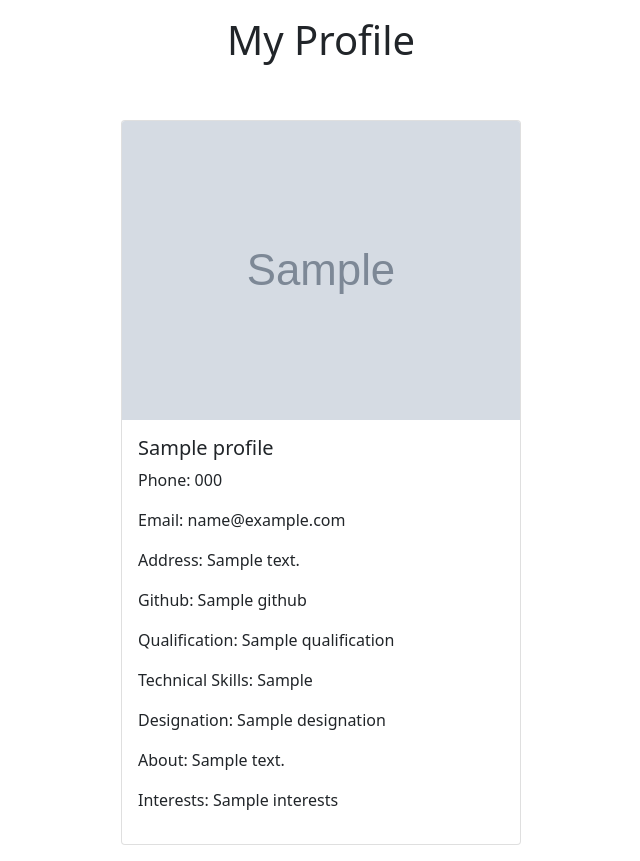
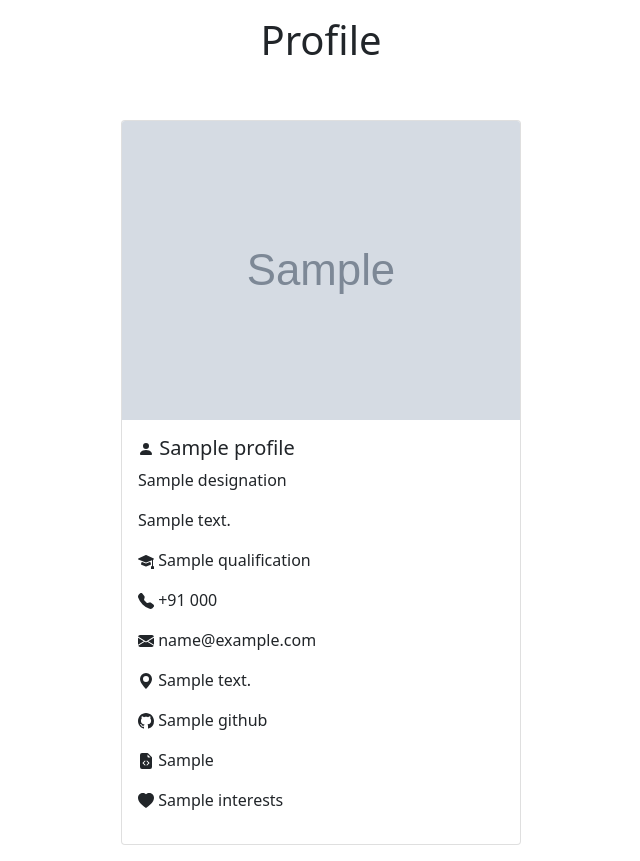
Before and after one commit to vascodes/django-profile-card, a Python web app: template profiles/templates/index.html in a window 1280 px wide. Shown: the whole page, without its empty margins (319-959 px from the left). Run offline with Jinja, Linux system fonts and the light colour scheme; the template is opened without the code that fills it: most values are stand-ins (such as "Sample title", 1, 10 or a date in 2020); grey boxes marked "Sample" are stand-in pictures.

Commit message:
Update styles in index.html

```diff
--- a/profiles/templates/index.html
+++ b/profiles/templates/index.html
@@ -11,22 +11,63 @@
 <body>
     {% block content %}
         <div class="container p-3 d-flex flex-column align-items-center justify-content-center">
-            <h1 class="text-center">My Profile</h1>
+            <h1 class="text-center">Profile</h1>
             <div class="d-flex mt-5">
                 {% for profile in profiles %}
                     <div class="card" style="width: 25rem;">
                         <img src="{{ profile.image }}" class="card-img-top" alt="{{ profile.name }}">
                         <div class="card-body">
-                            <h5 class="card-title">{{ profile.name }}</h5>
-                            <p>Phone: {{profile.phone}}</p>
-                            <p>Email: {{profile.email}}</p>
-                            <p>Address: {{profile.address}}</p>
-                            <p>Github: {{profile.github}}</p>
-                            <p>Qualification: {{profile.qualification}}</p>
-                            <p>Technical Skills: {{profile.tech_skills}}</p>
-                            <p>Designation: {{profile.designation}}</p>
-                            <p>About: {{profile.about}}</p>
-                            <p>Interests: {{profile.interests}}</p>
+                            <h5 class="card-title">
+                                <svg xmlns="http://www.w3.org/2000/svg" width="16" height="16" fill="currentColor" class="bi bi-person-fill" viewBox="0 0 16 16">
+                                    <path d="M3 14s-1 0-1-1 1-4 6-4 6 3 6 4-1 1-1 1H3Zm5-6a3 3 0 1 0 0-6 3 3 0 0 0 0 6Z"/>
+                                </svg>
+                                {{ profile.name }}
+                            </h5>
+                            <p>{{profile.designation}}</p>
+                            <p>{{profile.about}}</p>
+                            <p>
+                                <svg xmlns="http://www.w3.org/2000/svg" width="16" height="16" fill="currentColor" class="bi bi-mortarboard-fill" viewBox="0 0 16 16">
+                                    <path d="M8.211 2.047a.5.5 0 0 0-.422 0l-7.5 3.5a.5.5 0 0 0 .025.917l7.5 3a.5.5 0 0 0 .372 0L14 7.14V13a1 1 0 0 0-1 1v2h3v-2a1 1 0 0 0-1-1V6.739l.686-.275a.5.5 0 0 0 .025-.917l-7.5-3.5Z"/>
+                                    <path d="M4.176 9.032a.5.5 0 0 0-.656.327l-.5 1.7a.5.5 0 0 0 .294.605l4.5 1.8a.5.5 0 0 0 .372 0l4.5-1.8a.5.5 0 0 0 .294-.605l-.5-1.7a.5.5 0 0 0-.656-.327L8 10.466 4.176 9.032Z"/>
+                                </svg>
+                                {{profile.qualification}}
+                            </p>
+                            <p>
+                                <svg xmlns="http://www.w3.org/2000/svg" width="16" height="16" fill="currentColor" class="bi bi-telephone-fill" viewBox="0 0 16 16">
+                                    <path fill-rule="evenodd" d="M1.885.511a1.745 1.745 0 0 1 2.61.163L6.29 2.98c.329.423.445.974.315 1.494l-.547 2.19a.678.678 0 0 0 .178.643l2.457 2.457a.678.678 0 0 0 .644.178l2.189-.547a1.745 1.745 0 0 1 1.494.315l2.306 1.794c.829.645.905 1.87.163 2.611l-1.034 1.034c-.74.74-1.846 1.065-2.877.702a18.634 18.634 0 0 1-7.01-4.42 18.634 18.634 0 0 1-4.42-7.009c-.362-1.03-.037-2.137.703-2.877L1.885.511z"/>
+                                </svg>
+                                +91 {{profile.phone}}
+                            </p>
+                            <p>
+                                <svg xmlns="http://www.w3.org/2000/svg" width="16" height="16" fill="currentColor" class="bi bi-envelope-fill" viewBox="0 0 16 16">
+                                    <path d="M.05 3.555A2 2 0 0 1 2 2h12a2 2 0 0 1 1.95 1.555L8 8.414.05 3.555ZM0 4.697v7.104l5.803-3.558L0 4.697ZM6.761 8.83l-6.57 4.027A2 2 0 0 0 2 14h12a2 2 0 0 0 1.808-1.144l-6.57-4.027L8 9.586l-1.239-.757Zm3.436-.586L16 11.801V4.697l-5.803 3.546Z"/>
+                                </svg>
+                                {{profile.email}}
+                            </p>
+                            <p>
+                                <svg xmlns="http://www.w3.org/2000/svg" width="16" height="16" fill="currentColor" class="bi bi-geo-alt-fill" viewBox="0 0 16 16">
+                                    <path d="M8 16s6-5.686 6-10A6 6 0 0 0 2 6c0 4.314 6 10 6 10zm0-7a3 3 0 1 1 0-6 3 3 0 0 1 0 6z"/>
+                                </svg>
+                                {{profile.address}}
+                            </p>
+                            <p>
+                                <svg xmlns="http://www.w3.org/2000/svg" width="16" height="16" fill="currentColor" class="bi bi-github" viewBox="0 0 16 16">
+                                    <path d="M8 0C3.58 0 0 3.58 0 8c0 3.54 2.29 6.53 5.47 7.59.4.07.55-.17.55-.38 0-.19-.01-.82-.01-1.49-2.01.37-2.53-.49-2.69-.94-.09-.23-.48-.94-.82-1.13-.28-.15-.68-.52-.01-.53.63-.01 1.08.58 1.23.82.72 1.21 1.87.87 2.33.66.07-.52.28-.87.51-1.07-1.78-.2-3.64-.89-3.64-3.95 0-.87.31-1.59.82-2.15-.08-.2-.36-1.02.08-2.12 0 0 .67-.21 2.2.82.64-.18 1.32-.27 2-.27.68 0 1.36.09 2 .27 1.53-1.04 2.2-.82 2.2-.82.44 1.1.16 1.92.08 2.12.51.56.82 1.27.82 2.15 0 3.07-1.87 3.75-3.65 3.95.29.25.54.73.54 1.48 0 1.07-.01 1.93-.01 2.2 0 .21.15.46.55.38A8.012 8.012 0 0 0 16 8c0-4.42-3.58-8-8-8z"/>
+                                </svg>
+                                {{profile.github}}
+                            </p>
+                            <p>
+                                <svg xmlns="http://www.w3.org/2000/svg" width="16" height="16" fill="currentColor" class="bi bi-file-earmark-code-fill" viewBox="0 0 16 16">
+                                    <path d="M9.293 0H4a2 2 0 0 0-2 2v12a2 2 0 0 0 2 2h8a2 2 0 0 0 2-2V4.707A1 1 0 0 0 13.707 4L10 .293A1 1 0 0 0 9.293 0zM9.5 3.5v-2l3 3h-2a1 1 0 0 1-1-1zM6.646 7.646a.5.5 0 1 1 .708.708L5.707 10l1.647 1.646a.5.5 0 0 1-.708.708l-2-2a.5.5 0 0 1 0-.708l2-2zm2.708 0 2 2a.5.5 0 0 1 0 .708l-2 2a.5.5 0 0 1-.708-.708L10.293 10 8.646 8.354a.5.5 0 1 1 .708-.708z"/>
+                                </svg>
+                                {{profile.tech_skills}}
+                            </p>
+                            <p>
+                                <svg xmlns="http://www.w3.org/2000/svg" width="16" height="16" fill="currentColor" class="bi bi-heart-fill" viewBox="0 0 16 16">
+                                    <path fill-rule="evenodd" d="M8 1.314C12.438-3.248 23.534 4.735 8 15-7.534 4.736 3.562-3.248 8 1.314z"/>
+                                </svg>
+                                {{profile.interests}}
+                            </p>
                         </div>
                     </div>
                 {% endfor %}
```
Also changed, not shown: db.sqlite3.
